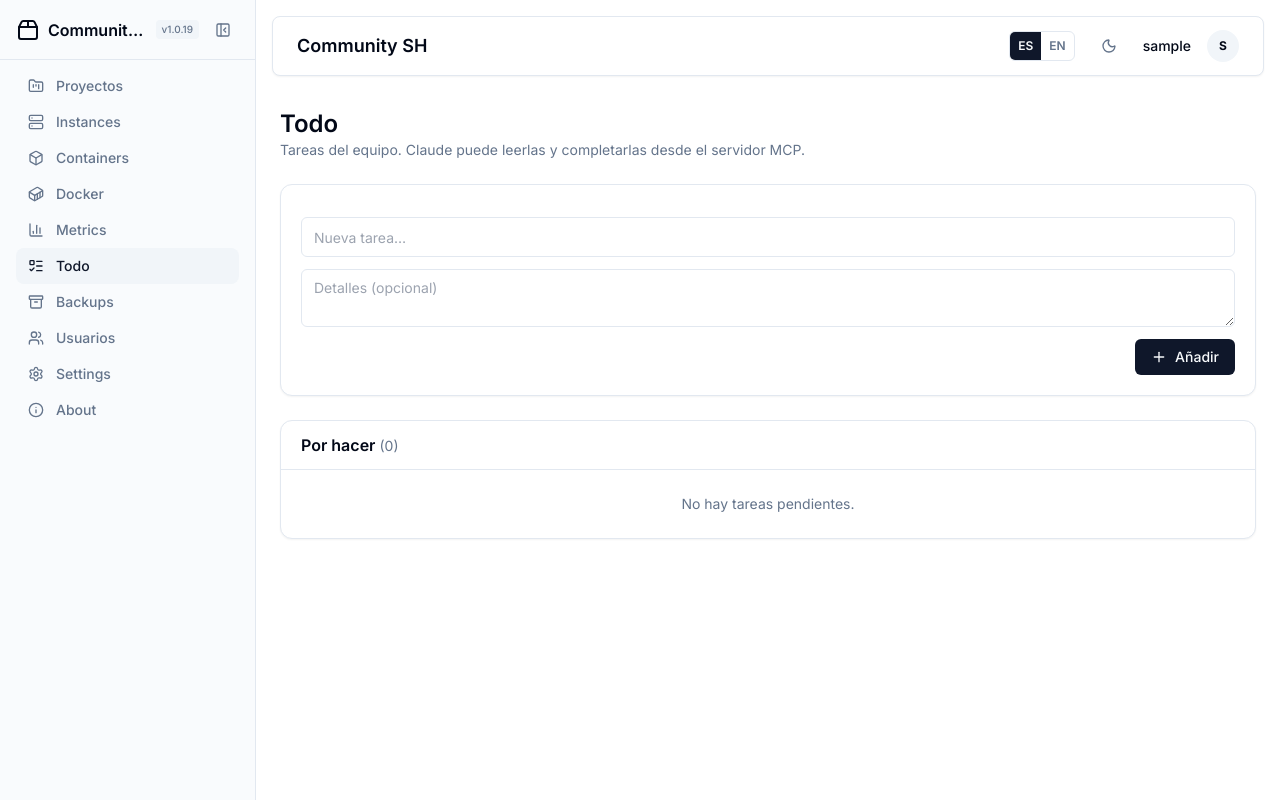
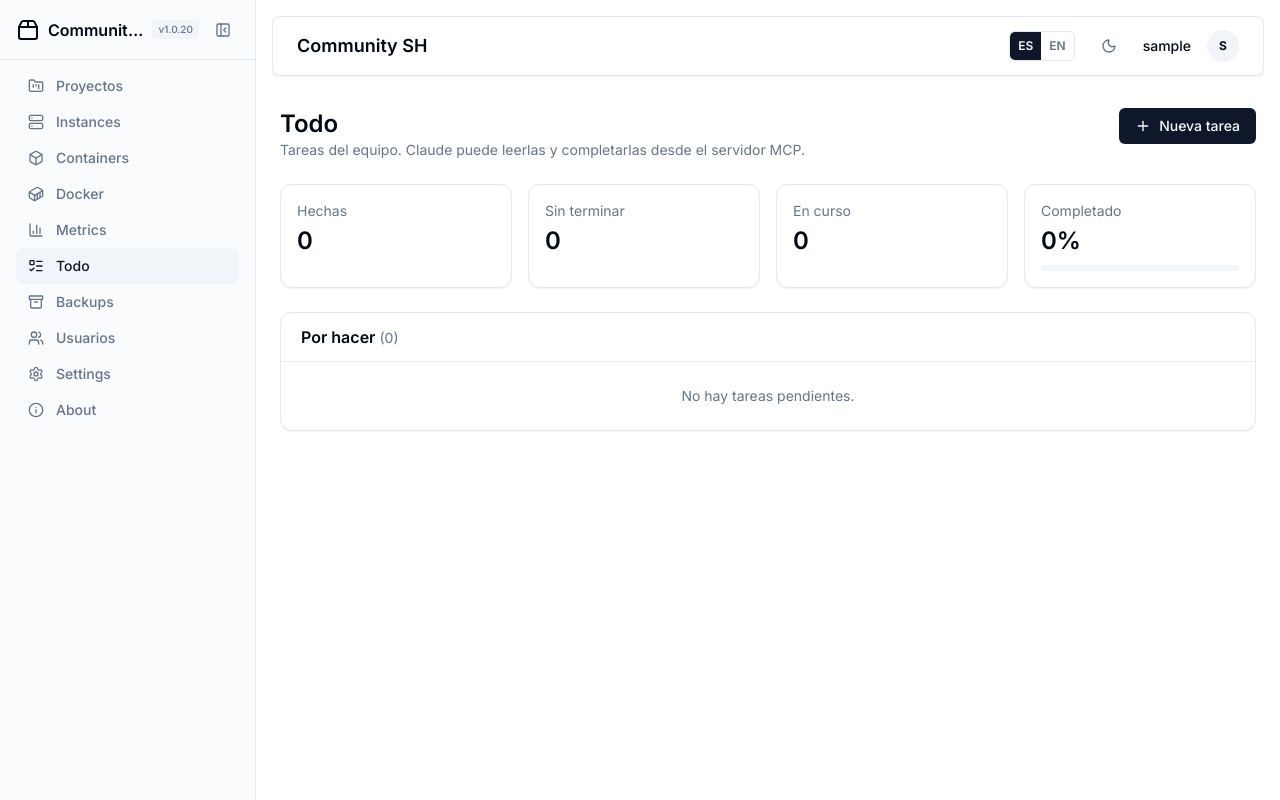
Before and after one commit to falconsoft3d/community-sh, a Django app: page /todo/ in a window 1280 px wide. Run offline with Django 5.2, Linux system fonts and the light colour scheme; the visitor is signed in with stand-in values (Sample User, id 1); data comes from the database, SQL or seed files in the repository; data that the repository does not hold is empty; parts of the project's set-up code (start-up, migrations or seed data) failed here and were passed over; some libraries are stand-ins or nearby versions.

Commit message:
v1.0.20: Todo KPIs, collapsible form and editing; key icon on admin access
Co-Authored-By: Claude Opus 5.5 <noreply@anthropic.com>

```diff
--- a/locale/translations.py
+++ b/locale/translations.py
@@ -7,6 +7,12 @@ fills the .po catalogs (run `manage.py makemessages -l es -l en` first, then
 
 # Strings written in Spanish in the code -> English
 ES_TO_EN = {
+    'Nueva tarea': 'New task',
+    'Hechas': 'Done',
+    'Sin terminar': 'Unfinished',
+    'Completado': 'Completed',
+    'Guardar': 'Save',
+    'Ver descripción': 'Show description',
     'Filtrar por proyecto': 'Filter by project',
     'Todos los proyectos': 'All projects',
     'Instancia': 'Instance',
--- a/orchestrator/templates/orchestrator/instance_detail.html
+++ b/orchestrator/templates/orchestrator/instance_detail.html
@@ -52,7 +52,7 @@
                 {% csrf_token %}
                 <button type="submit" title="Abre Odoo con la sesión del administrador (enlace de un solo uso)"
                     class="inline-flex items-center justify-center whitespace-nowrap rounded-md text-sm font-medium border border-input bg-background hover:bg-accent hover:text-accent-foreground h-10 px-4 py-2">
-                    <i data-lucide="log-in" class="mr-2 h-4 w-4"></i> Entrar como admin
+                    <i data-lucide="key-round" class="mr-2 h-4 w-4"></i> Entrar como admin
                 </button>
             </form>
             {% endif %}
--- a/orchestrator/templates/orchestrator/project_detail.html
+++ b/orchestrator/templates/orchestrator/project_detail.html
@@ -119,7 +119,7 @@
                             <form action="{% url 'instance-admin-login' instance.pk %}" method="post" target="_blank" class="ml-3 inline">
                                 {% csrf_token %}
                                 <button type="submit" class="inline-flex items-center gap-1 text-primary hover:underline" title="Abre Odoo como administrador">
-                                    <i data-lucide="log-in" class="h-3 w-3"></i> Admin
+                                    <i data-lucide="key-round" class="h-3 w-3"></i> Admin
                                 </button>
                             </form>
                             {% endif %}
--- a/orchestrator/templates/orchestrator/todo_list.html
+++ b/orchestrator/templates/orchestrator/todo_list.html
@@ -2,19 +2,47 @@
 {% load i18n %}
 
 {% block content %}
-<div class="flex flex-col gap-6">
-    <div>
-        <h1 class="text-lg font-semibold md:text-2xl">Todo</h1>
-        <p class="text-sm text-muted-foreground">{% translate "Tareas del equipo. Claude puede leerlas y completarlas desde el servidor MCP." %}</p>
+<div class="flex flex-col gap-6" x-data="{ adding: false }">
+    <div class="flex flex-wrap items-start justify-between gap-3">
+        <div>
+            <h1 class="text-lg font-semibold md:text-2xl">Todo</h1>
+            <p class="text-sm text-muted-foreground">{% translate "Tareas del equipo. Claude puede leerlas y completarlas desde el servidor MCP." %}</p>
+        </div>
+        <button type="button" x-show="!adding" @click="adding = true; $nextTick(() => $refs.title.focus())"
+            class="inline-flex h-9 items-center rounded-md bg-primary px-4 text-sm font-medium text-primary-foreground hover:bg-primary/90">
+            <i data-lucide="plus" class="mr-2 h-4 w-4"></i> {% translate "Nueva tarea" %}
+        </button>
     </div>
 
-    <form method="post" action="{% url 'todo-create' %}" class="space-y-3 rounded-xl border bg-card text-card-foreground shadow-sm p-5">
+    <div class="grid grid-cols-2 gap-4 lg:grid-cols-4">
+        <div class="rounded-xl border bg-card p-4 shadow-sm">
+            <p class="text-sm text-muted-foreground">{% translate "Hechas" %}</p>
+            <p class="mt-1 text-2xl font-semibold">{{ kpis.done }}</p>
+        </div>
+        <div class="rounded-xl border bg-card p-4 shadow-sm">
+            <p class="text-sm text-muted-foreground">{% translate "Sin terminar" %}</p>
+            <p class="mt-1 text-2xl font-semibold">{{ kpis.open }}</p>
+        </div>
+        <div class="rounded-xl border bg-card p-4 shadow-sm">
+            <p class="text-sm text-muted-foreground">{% translate "En curso" %}</p>
+            <p class="mt-1 text-2xl font-semibold">{{ kpis.in_progress }}</p>
+        </div>
+        <div class="rounded-xl border bg-card p-4 shadow-sm">
+            <p class="text-sm text-muted-foreground">{% translate "Completado" %}</p>
+            <p class="mt-1 text-2xl font-semibold">{{ kpis.percent }}%</p>
+            <div class="mt-2 h-1.5 overflow-hidden rounded-full bg-muted"><div class="h-full rounded-full bg-primary" style="width: {{ kpis.percent }}%"></div></div>
+        </div>
+    </div>
+
+    <form method="post" action="{% url 'todo-create' %}" x-show="adding" x-cloak @keydown.escape="adding = false"
+        class="space-y-3 rounded-xl border bg-card text-card-foreground shadow-sm p-5">
         {% csrf_token %}
-        <input name="title" required maxlength="200" placeholder="{% translate 'Nueva tarea…' %}" aria-label="{% translate 'Título' %}"
+        <input name="title" x-ref="title" required maxlength="200" placeholder="{% translate 'Nueva tarea…' %}" aria-label="{% translate 'Título' %}"
             class="flex h-10 w-full rounded-md border border-input bg-background px-3 text-sm">
-        <textarea name="description" rows="2" placeholder="{% translate 'Detalles (opcional)' %}" aria-label="{% translate 'Detalles' %}"
+        <textarea name="description" rows="6" placeholder="{% translate 'Detalles (opcional)' %}" aria-label="{% translate 'Detalles' %}"
             class="flex w-full rounded-md border border-input bg-background px-3 py-2 text-sm"></textarea>
-        <div class="flex justify-end">
+        <div class="flex justify-end gap-2">
+            <button type="button" @click="adding = false" class="inline-flex h-9 items-center rounded-md border border-input bg-background px-4 text-sm hover:bg-accent">{% translate "Cancelar" %}</button>
             <button type="submit" class="inline-flex h-9 items-center rounded-md bg-primary px-4 text-sm font-medium text-primary-foreground hover:bg-primary/90">
                 <i data-lucide="plus" class="mr-2 h-4 w-4"></i> {% translate "Añadir" %}
             </button>
@@ -25,22 +53,35 @@
         <div class="border-b px-5 py-3"><h2 class="font-semibold">{% translate "Por hacer" %} <span class="text-sm font-normal text-muted-foreground">({{ pending|length }})</span></h2></div>
         <ul class="divide-y">
             {% for todo in pending %}
-            <li class="flex items-start gap-3 px-5 py-3">
+            <li class="flex items-start gap-3 px-5 py-3" x-data="{ editing: false }">
                 <form method="post" action="{% url 'todo-status' todo.pk %}">
                     {% csrf_token %}
                     <input type="hidden" name="status" value="done">
                     <button type="submit" title="{% translate 'Marcar como completada' %}" aria-label="{% translate 'Marcar como completada' %}"
                         class="mt-0.5 flex h-5 w-5 items-center justify-center rounded border border-input hover:bg-accent"></button>
                 </form>
-                <div class="min-w-0 flex-1">
+                <div class="min-w-0 flex-1" x-show="!editing">
                     <div class="flex flex-wrap items-center gap-2">
                         <span class="font-medium">{{ todo.title }}</span>
                         {% if todo.status == 'in_progress' %}<span class="rounded-full bg-blue-100 px-2 py-0.5 text-xs font-semibold text-blue-800">{% translate "En curso" %}</span>{% endif %}
                     </div>
-                    {% if todo.description %}<p class="mt-1 whitespace-pre-wrap text-sm text-muted-foreground">{{ todo.description }}</p>{% endif %}
+                    {% if todo.description %}<p class="mt-1 whitespace-pre-wrap break-words text-sm text-muted-foreground">{{ todo.description|urlize }}</p>{% endif %}
                     <p class="mt-1 text-xs text-muted-foreground">#{{ todo.pk }} · {{ todo.created_by.username|default:"—" }} · {{ todo.created_at|date:"d M Y H:i" }}</p>
                 </div>
-                <div class="flex items-center gap-1">
+                <form method="post" action="{% url 'todo-edit' todo.pk %}" x-show="editing" x-cloak @keydown.escape="editing = false" class="min-w-0 flex-1 space-y-2">
+                    {% csrf_token %}
+                    <input name="title" required maxlength="200" value="{{ todo.title }}" aria-label="{% translate 'Título' %}"
+                        class="flex h-9 w-full rounded-md border border-input bg-background px-3 text-sm">
+                    <textarea name="description" rows="8" aria-label="{% translate 'Detalles' %}"
+                        class="flex w-full rounded-md border border-input bg-background px-3 py-2 text-sm">{{ todo.description }}</textarea>
+                    <div class="flex justify-end gap-2">
+                        <button type="button" @click="editing = false" class="inline-flex h-8 items-center rounded-md border border-input bg-background px-3 text-xs hover:bg-accent">{% translate "Cancelar" %}</button>
+                        <button type="submit" class="inline-flex h-8 items-center rounded-md bg-primary px-3 text-xs font-medium text-primary-foreground hover:bg-primary/90">{% translate "Guardar" %}</button>
+                    </div>
+                </form>
+                <div class="flex items-center gap-1" x-show="!editing">
+                    <button type="button" @click="editing = true" title="{% translate 'Editar' %}" aria-label="{% translate 'Editar' %}"
+                        class="inline-flex h-8 w-8 items-center justify-center rounded-md hover:bg-accent"><i data-lucide="pencil" class="h-4 w-4"></i></button>
                     {% if todo.status == 'pending' %}
                     <form method="post" action="{% url 'todo-status' todo.pk %}">{% csrf_token %}<input type="hidden" name="status" value="in_progress">
                         <button type="submit" class="inline-flex h-8 items-center rounded-md border border-input bg-background px-2 text-xs hover:bg-accent">{% translate "Empezar" %}</button></form>
@@ -69,6 +110,12 @@
                 </form>
                 <div class="min-w-0 flex-1">
                     <span class="font-medium text-muted-foreground line-through">{{ todo.title }}</span>
+                    {% if todo.description %}
+                    <details class="mt-1 text-sm text-muted-foreground">
+                        <summary class="cursor-pointer text-xs">{% translate "Ver descripción" %}</summary>
+                        <p class="mt-1 whitespace-pre-wrap break-words">{{ todo.description|urlize }}</p>
+                    </details>
+                    {% endif %}
                     {% if todo.completion_note %}<p class="mt-1 whitespace-pre-wrap text-sm">{{ todo.completion_note }}</p>{% endif %}
                     <p class="mt-1 text-xs text-muted-foreground">#{{ todo.pk }} · {% translate "completada por" %} {{ todo.completed_by|default:"—" }} · {{ todo.completed_at|date:"d M Y H:i" }}{% if todo.completed_in_version %} · v{{ todo.completed_in_version }}{% endif %}</p>
                 </div>
--- a/orchestrator/urls.py
+++ b/orchestrator/urls.py
@@ -6,6 +6,7 @@ from .views import (
     todo_create,
     todo_status,
     todo_delete,
+    todo_edit,
     mcp_endpoint,
     mcp_token_create,
     mcp_token_revoke,
@@ -110,6 +111,7 @@ urlpatterns = [
     path('todo/new/', todo_create, name='todo-create'),
     path('todo/<int:pk>/status/', todo_status, name='todo-status'),
     path('todo/<int:pk>/delete/', todo_delete, name='todo-delete'),
+    path('todo/<int:pk>/edit/', todo_edit, name='todo-edit'),
     path('projects/', project_list, name='project-list'),
     path('project/new/', project_create, name='project-create'),
     path('project/<int:pk>/', project_detail, name='project-detail'),
--- a/orchestrator/views/__init__.py
+++ b/orchestrator/views/__init__.py
@@ -13,6 +13,7 @@ from .todo import (
     todo_create,
     todo_status,
     todo_delete,
+    todo_edit,
 )
 from .mcp import (
     mcp_endpoint,
@@ -96,6 +97,7 @@ __all__ = [
     'todo_create',
     'todo_status',
     'todo_delete',
+    'todo_edit',
     'mcp_endpoint',
     'mcp_token_create',
     'mcp_token_revoke',
--- a/orchestrator/views/todo.py
+++ b/orchestrator/views/todo.py
@@ -16,10 +16,18 @@ def todos_for(user):
 @management_required
 def todo_list(request):
     todos = todos_for(request.user).select_related('created_by')
+    counts = {status: todos.filter(status=status).count() for status in Todo.Status.values}
+    total = sum(counts.values())
     return render(request, 'orchestrator/todo_list.html', {
         'pending': todos.exclude(status=Todo.Status.DONE).order_by('status', 'created_at'),
         'done': todos.filter(status=Todo.Status.DONE).order_by('-completed_at')[:50],
         'statuses': Todo.Status.choices,
+        'kpis': {
+            'done': counts[Todo.Status.DONE],
+            'open': total - counts[Todo.Status.DONE],
+            'in_progress': counts[Todo.Status.IN_PROGRESS],
+            'percent': round(counts[Todo.Status.DONE] * 100 / total) if total else 0,
+        },
     })
 
 
@@ -49,6 +57,20 @@ def todo_status(request, pk):
 @login_required
 @management_required
 @require_POST
+def todo_edit(request, pk):
+    todo = get_object_or_404(todos_for(request.user), pk=pk)
+    title = request.POST.get('title', '').strip()[:200]
+    if not title:
+        messages.error(request, 'Escribe el título de la tarea')
+    else:
+        todo.title, todo.description = title, request.POST.get('description', '').strip()
+        todo.save(update_fields=['title', 'description', 'updated_at'])
+    return redirect('todo-list')
+
+
+@login_required
+@management_required
+@require_POST
 def todo_delete(request, pk):
     get_object_or_404(todos_for(request.user), pk=pk).delete()
     messages.success(request, 'Tarea eliminada')
```
Also changed, not shown: config/version.py (+10 -1 lines), orchestrator/tests.py (+13 -0 lines), CHANGELOG.md, locale/en/LC_MESSAGES/django.po, locale/es/LC_MESSAGES/django.po, 1 other file.
